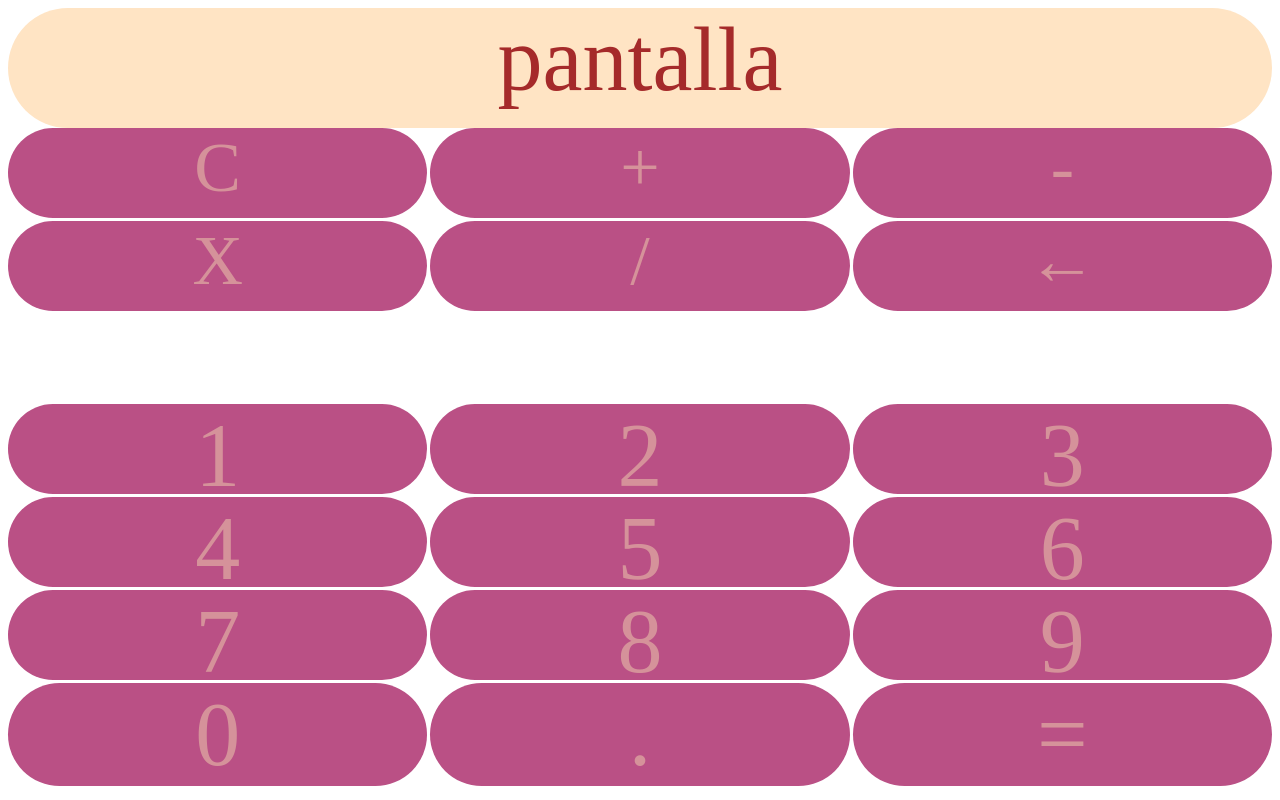
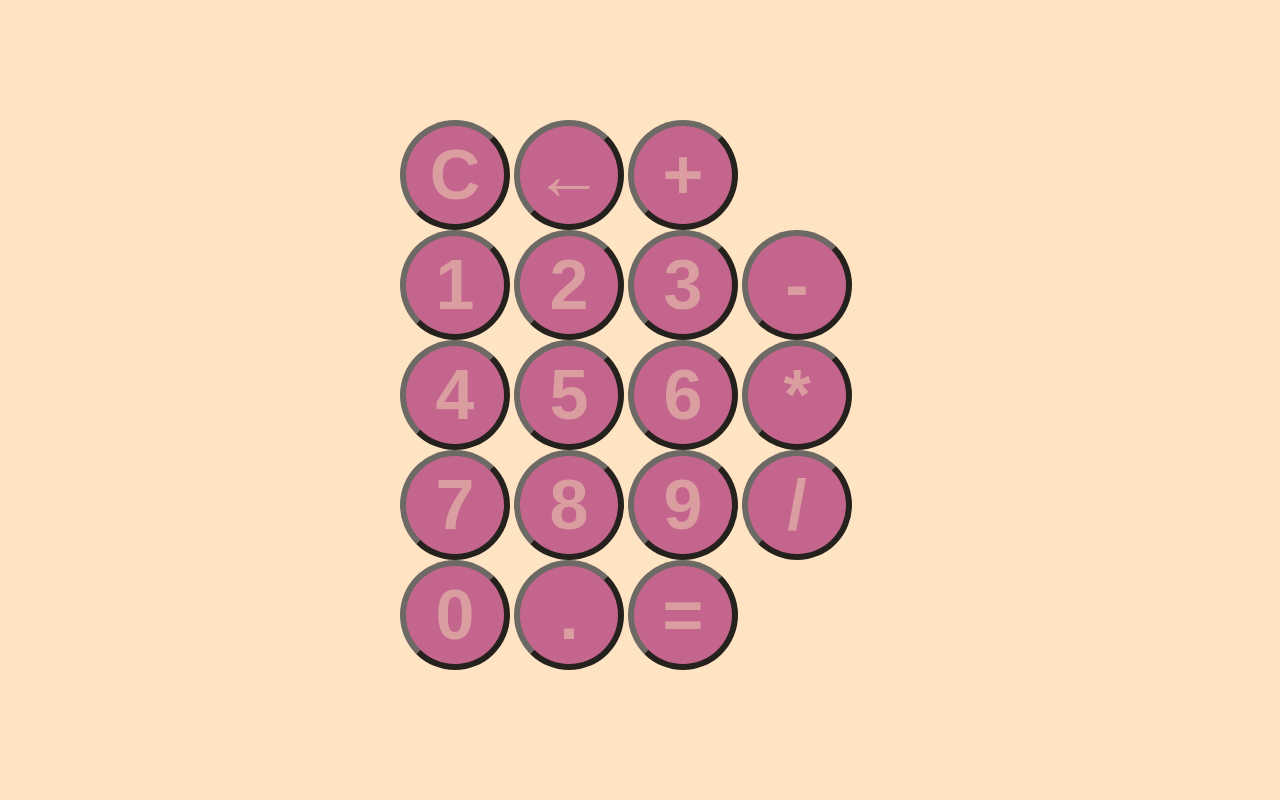
Before and after one commit to Mijaliv/calculadora, a plain HTML site: page index.html in a window 1280 px wide. Drawn offline with Linux system fonts and the light colour scheme; a web font is replaced by a local one.

Commit message:
modificaciones

```diff
--- a/index.html
+++ b/index.html
@@ -8,34 +8,34 @@
     <link rel="preconnect" href="https://fonts.googleapis.com">
     <link rel="preconnect" href="https://fonts.gstatic.com" crossorigin>
     <link href="https://fonts.googleapis.com/css2?family=Rubik+Puddles&display=swap" rel="stylesheet">
+    <script src="js/main.js" defer ></script>
     <title>Calculadora Mijal</title>
 </head>
 <body>
     <div class="pantalla">
-        <div class="item">pantalla</div>
+        <div class="item"></div>
     </div>
-    <div class="operadores">
-        <div class="item">C</div>
-        <div class="item">+</div>
-        <div class="item">-</div>
-        <div class="item">X</div>
-        <div class="item">/</div>
-        <div class="item">←</div>
+    <div>
+        <button name="borrar">C</button>
+        <button name="borrar1">←</button>
+        <button name="operador">+</button><br>
+        <button name="tecla">1</button>
+        <button name="tecla">2</button>
+        <button name="tecla">3</button>
+        <button name="operador">-</button><br>
+        <button name="tecla">4</button>
+        <button name="tecla">5</button>
+        <button name="tecla">6</button>
+        <button name="operador">*</button><br>
+        <button name="tecla">7</button>
+        <button name="tecla">8</button>
+        <button name="tecla">9</button>
+        <button name="operador">/</button>  <br>
+        <button name="tecla">0</button>
+        <button name="tecla">.</button>
+        <button name="igual">=</button>
     </div>
-     <div class="numeros">
-        <div class="item">1</div>
-        <div class="item">2</div>
-        <div class="item">3</div>
-        <div class="item">4</div>
-        <div class="item">5</div>
-        <div class="item">6</div>
-        <div class="item">7</div>
-        <div class="item">8</div>
-        <div class="item">9</div>
-        <div class="item">0</div>
-        <div class="item">.</div>
-        <div class="item">=</div>
-    </div>
+
 
 </body>
 </html>
--- a/style.css
+++ b/style.css
@@ -1,42 +1,63 @@
+* {
+    margin: 0px;
+    padding: 0px;
+    background-color: bisque;
+    background-position: center center;
+    background-repeat: no-repeat;
+    background-attachment: fixed;
+    background-size: cover;
+}
+
 body{
     font-family: "Rubik Puddles";
 }
 
-div {
+div  {
+    padding-left: 400px;
+}
+
+div button {
+    height: 110px;
+    width: 110px;
+
     border-radius: 100px;
+    font-size: 200%;
+    font-weight: bolder;
+    border-width: 6px;
+    border-style: inset double bold;
+    opacity: 0.85;
 }
 .numeros{
     display: grid;
-    grid-template-columns: 1fr 1fr 1fr;
+    grid-template-columns: 1fr 1fr;
     grid-template-rows: 90px 90px 90px ;
     gap: 3px;
 }
-.operadores{
+/*.tecla {
     display: grid;
-    grid-template-columns: 1fr 1fr 1fr;
+    grid-template-columns: 1fr 1fr 1fr 1fr 1fr 1fr;
     grid-template-rows:  90px 90px 90px ;
     gap: 3px;
-}
+}*/
 
-.numeros .item{
+div button{
     background-color: rgb(186, 80, 133);
     color: rgba(245, 222, 179, 0.472);
     text-align: center;
     font-size: 90px;
 }
-.numeros .item:hover{
+div button:hover{
     background-color: rgba(255, 137, 95, 0.829);
     color: indigo;
     cursor: pointer;
 }
-
-.operadores .item{
+div button{
     background-color: rgb(186, 80, 133);
     color: rgba(245, 222, 179, 0.472);
     text-align: center;
     font-size: 70px;
 }
-.operadores .item:hover{
+div button:hover{
     background-color: rgb(249, 182, 37);
     color: rgba(130, 0, 113, 0.822);
     cursor: pointer;
@@ -45,10 +66,12 @@ div {
     font-size: 120px;
 }
 .pantalla{
-    grid-column: 1/4;
+    display: flex;
+    align-items: center;
+    overflow:hidden;
     background-color: bisque;
     color: brown;
-    width: 100%;
+    width: 35%;
     height: 120px;
     text-align: center;
     font-size: 90px;
```
